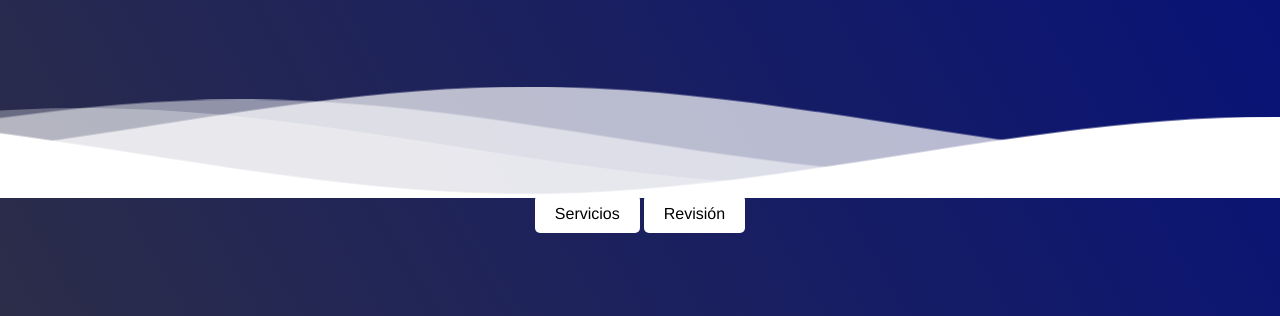
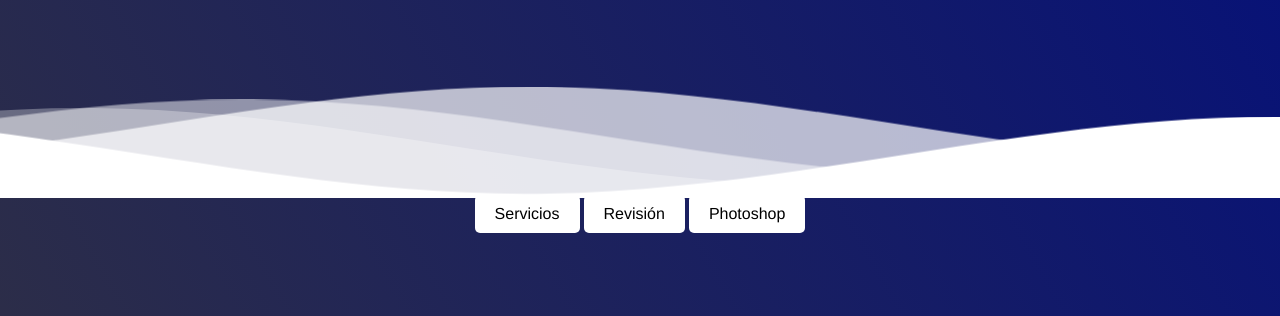
Before and after one commit to MateoCris02/CadastroWeb, a plain HTML site: page index.html in a window 1280 px wide. Shown: the part 442-758 px from the top of the page. Drawn offline with Linux system fonts and the light colour scheme.

Commit message:
Update index.html

```diff
--- a/index.html
+++ b/index.html
@@ -401,6 +401,7 @@ body {
    <!--Waves end-->
    <a href="https://mateocris02.github.io/servicios-/" class="top-button">Servicios</a>
    <a href="https://mateocris02.github.io/revi/" class="top-button">Revisión</a>
+   <a href="https://mateocris02.github.io/photoshop/" class="top-button">Photoshop</a>
    <div class="container2">
 </div>
      <section>
```
